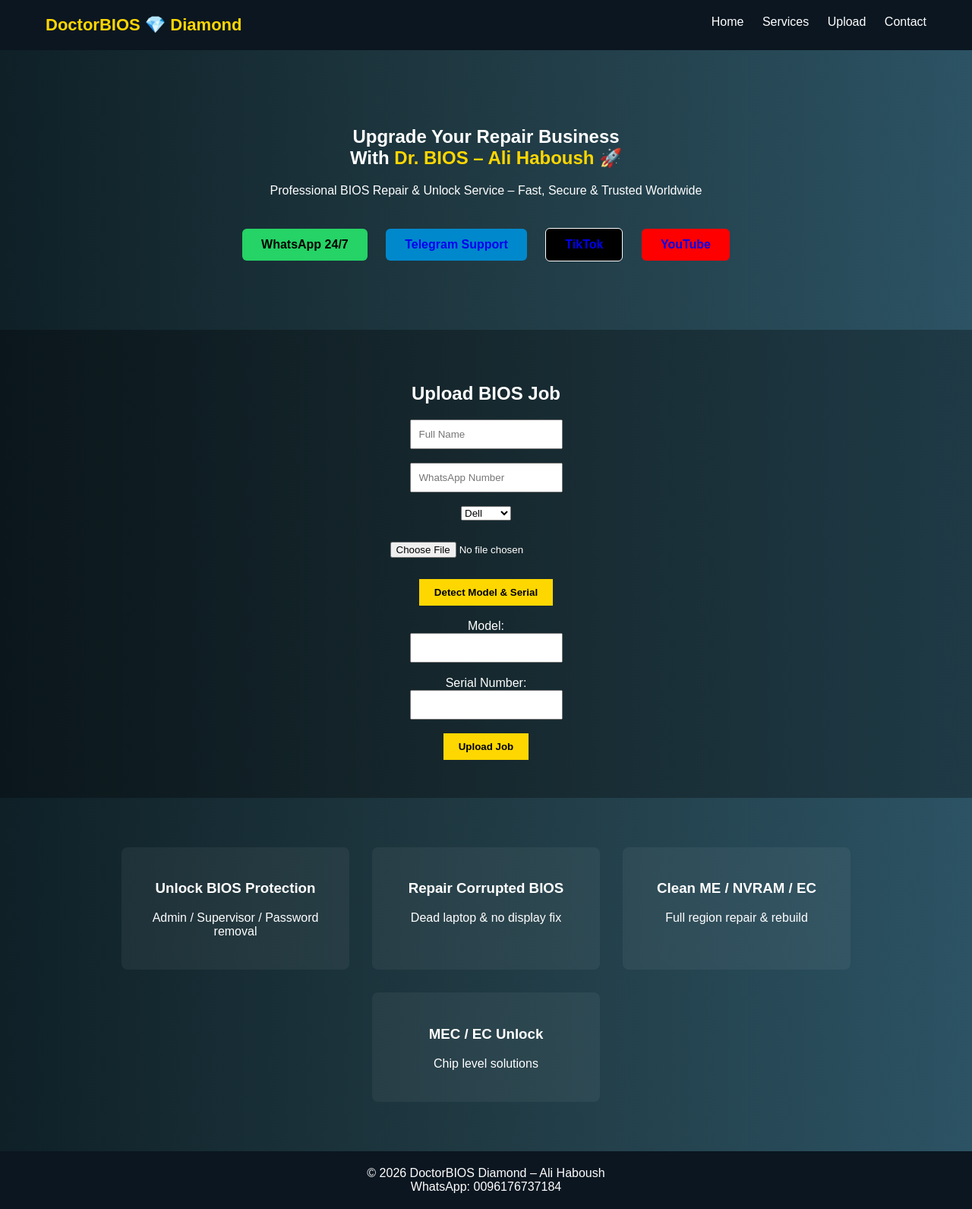
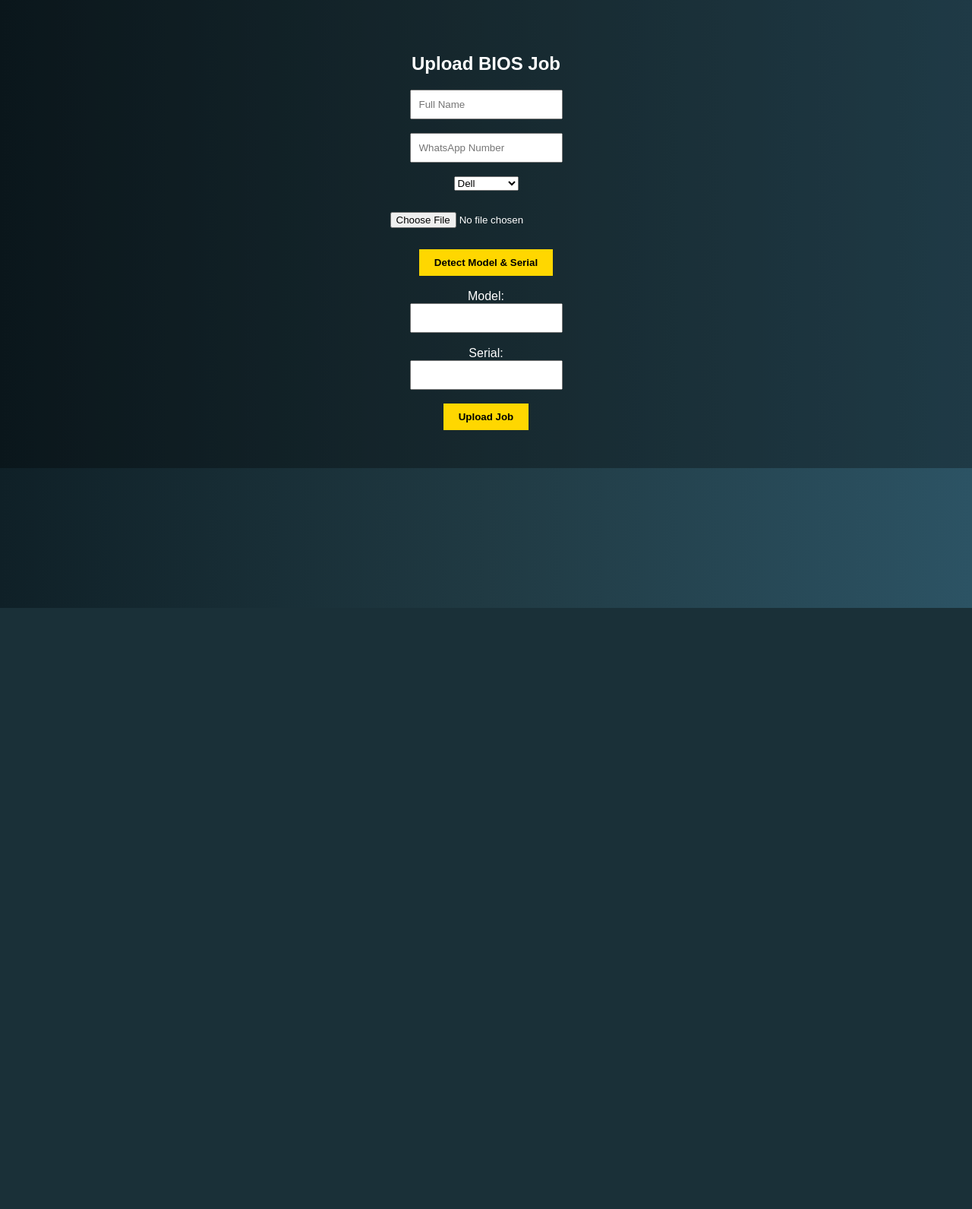
Before and after one commit to alihabosh/DoctorBIOS, a Flask app: page / in a window 1280 px wide. Shown: the whole page at 76% size. After the commit the page ends 800 px from the top, so only its background shows below. Run offline with Flask 3, Linux system fonts and the light colour scheme.

Commit message:
Diamond Upload System

```diff
--- a/server.py
+++ b/server.py
@@ -1,120 +1,87 @@
 from flask import Flask, render_template, request, jsonify
 import os
 import requests
-from werkzeug.utils import secure_filename
 
 app = Flask(__name__)
 
 UPLOAD_FOLDER = "uploads"
 os.makedirs(UPLOAD_FOLDER, exist_ok=True)
-app.config["UPLOAD_FOLDER"] = UPLOAD_FOLDER
 
-BOT_TOKEN = os.environ.get("TELEGRAM_BOT_TOKEN")
-CHAT_ID  = os.environ.get("TELEGRAM_CHAT_ID")
+BOT_TOKEN = "PUT_YOUR_BOT_TOKEN"
+CHAT_ID = "PUT_YOUR_CHAT_ID"
 
-# ---------------- DMI Extract ----------------
-
-def extract_dmi_info(path):
-
-    with open(path,"rb") as f:
-        data=f.read()
-
-    model=None
-    serial=None
-
-    anchor=data.find(b"_SM_")
-
-    if anchor==-1:
-        return None,None
-
-    for i in range(anchor,len(data)-4):
-
-        if data[i]==0x01:
-
-            length=data[i+1]
-            strings_start=i+length
-
-            end=data.find(b"\x00\x00",strings_start)
-            strings=data[strings_start:end].split(b"\x00")
-
-            if len(strings)>2:
-                model=strings[1].decode(errors="ignore")
-                serial=strings[2].decode(errors="ignore")
-                break
-
-    return model,serial
-
-# ---------------- Telegram Send ----------------
-
-def send_to_telegram(file_path,name,whatsapp,brand,model,serial):
-
-    caption=f"""
-New BIOS Job 📥
-
-Name: {name}
-WhatsApp: {whatsapp}
-Brand: {brand}
-Model: {model}
-Serial: {serial}
-"""
-
-    url=f"https://api.telegram.org/bot{BOT_TOKEN}/sendDocument"
-
-    with open(file_path,"rb") as file:
-
-        requests.post(
-            url,
-            data={
-                "chat_id":CHAT_ID,
-                "caption":caption
-            },
-            files={"document":file}
-        )
-
-# ---------------- Pages ----------------
-
-@app.route('/')
-def index():
+@app.route("/")
+def home():
     return render_template("index.html")
 
-# ---------------- Detect DMI ----------------
-
-@app.route('/detect_dmi',methods=['POST'])
+@app.route("/detect_dmi", methods=["POST"])
 def detect_dmi():
 
-    file=request.files['bios']
-    file.save("temp.bin")
+    file = request.files["bios"]
+    data = file.read()
 
-    model,serial=extract_dmi_info("temp.bin")
+    model = "Not Detected"
+    serial = "Not Detected"
+
+    try:
+        text = data.decode(errors="ignore")
+
+        if "Dell" in text:
+            model="Dell Laptop"
+
+        if "Lenovo" in text:
+            model="Lenovo Laptop"
+
+        if "SerialNumber" in text:
+            idx=text.find("SerialNumber")
+            serial=text[idx:idx+30]
+
+    except:
+        pass
 
     return jsonify({
         "model":model,
         "serial":serial
     })
 
-# ---------------- Final Upload ----------------
-
-@app.route('/submit_job',methods=['POST'])
+@app.route("/submit_job", methods=["POST"])
 def submit_job():
 
-    name=request.form['name']
-    whatsapp=request.form['whatsapp']
-    brand=request.form['brand']
-    model=request.form['model']
-    serial=request.form['serial']
+    name=request.form.get("name")
+    whatsapp=request.form.get("whatsapp")
+    brand=request.form.get("brand")
+    model=request.form.get("model")
+    serial=request.form.get("serial")
+    bios=request.files.get("bios")
 
-    bios=request.files['bios']
-
-    filename=secure_filename(f"{serial}_{brand}.bin")
-    filepath=os.path.join(app.config["UPLOAD_FOLDER"],filename)
-
+    filepath=os.path.join(UPLOAD_FOLDER,bios.filename)
     bios.save(filepath)
 
-    send_to_telegram(filepath,name,whatsapp,brand,model,serial)
+    message=f"""
+💎 NEW BIOS JOB
 
-    return "Uploaded Successfully"
+👤 Name: {name}
+📱 WhatsApp: {whatsapp}
+🏷 Brand: {brand}
+💻 Model: {model}
+🔢 Serial: {serial}
+"""
 
-# ---------------- Run ----------------
+    requests.post(
+        f"https://api.telegram.org/bot{BOT_TOKEN}/sendMessage",
+        data={
+            "chat_id":CHAT_ID,
+            "text":message
+        }
+    )
+
+    requests.post(
+        f"https://api.telegram.org/bot{BOT_TOKEN}/sendDocument",
+        data={"chat_id":CHAT_ID},
+        files={"document":open(filepath,"rb")}
+    )
+
+    return "OK"
 
 if __name__=="__main__":
-    app.run(host="0.0.0.0",port=10000)
+    app.run()
--- a/templates/index.html
+++ b/templates/index.html
@@ -5,71 +5,34 @@
 <title>DoctorBIOS Diamond</title>
 <link rel="stylesheet" href="{{ url_for('static', filename='css/style.css') }}">
 </head>
+
 <body>
 
-<header>
-    <div class="logo">DoctorBIOS 💎 Diamond</div>
-    <nav>
-        <a href="#">Home</a>
-        <a href="#services">Services</a>
-        <a href="#upload">Upload</a>
-        <a href="#contact">Contact</a>
-    </nav>
-</header>
-
-<section class="hero">
-    <h1>
-        Upgrade Your Repair Business<br>
-        With <span>Dr. BIOS – Ali Haboush</span> 🚀
-    </h1>
-
-    <p>
-        Professional BIOS Repair & Unlock Service – Fast, Secure & Trusted Worldwide
-    </p>
-
-    <div class="buttons">
-        <a class="btn whatsapp"
-           href="https://wa.me/96176737184"
-           target="_blank">
-           WhatsApp 24/7
-        </a>
-
-        <a class="btn telegram"
-           href="https://t.me/+ldKd3wgyIMU0ZWI0"
-           target="_blank">
-           Telegram Support
-        </a>
-
-        <a class="btn tiktok"
-           href="https://www.tiktok.com/@alihabosh"
-           target="_blank">
-           TikTok
-        </a>
-
-        <a class="btn youtube"
-           href="https://www.youtube.com/@ALIHABOSH"
-           target="_blank">
-           YouTube
-        </a>
-    </div>
-</section>
-
-<!-- ================= SMART UPLOAD ================= -->
-
-<section id="upload" class="upload-section">
+<section class="upload-section">
 
 <h2>Upload BIOS Job</h2>
 
-<input type="text" id="name" placeholder="Full Name" required><br><br>
-
-<input type="text" id="whatsapp" placeholder="WhatsApp Number" required><br><br>
+<input type="text" id="name" placeholder="Full Name"><br><br>
+<input type="text" id="whatsapp" placeholder="WhatsApp Number"><br><br>
 
 <select id="brand">
-  <option value="Dell">Dell</option>
-  <option value="Lenovo">Lenovo</option>
-</select><br><br>
+<option>Dell</option>
+<option>Lenovo</option>
+<option>HP</option>
+<option>Toshiba</option>
+<option>Sony</option>
+<option>Panasonic</option>
+<option>Acer</option>
+<option>ASUS</option>
+<option>Apple</option>
+<option>Samsung</option>
+<option>Huawei</option>
+<option>Redmi</option>
+</select>
 
-<input type="file" id="biosFile" required><br><br>
+<br><br>
+
+<input type="file" id="biosFile"><br><br>
 
 <button onclick="detectDMI()">Detect Model & Serial</button>
 
@@ -78,44 +41,12 @@
 Model:<br>
 <input type="text" id="model"><br><br>
 
-Serial Number:<br>
+Serial:<br>
 <input type="text" id="serial"><br><br>
 
 <button onclick="submitJob()">Upload Job</button>
 
 </section>
-
-<!-- ================= SERVICES ================= -->
-
-<section id="services" class="services">
-    <div class="card">
-        <h3>Unlock BIOS Protection</h3>
-        <p>Admin / Supervisor / Password removal</p>
-    </div>
-
-    <div class="card">
-        <h3>Repair Corrupted BIOS</h3>
-        <p>Dead laptop & no display fix</p>
-    </div>
-
-    <div class="card">
-        <h3>Clean ME / NVRAM / EC</h3>
-        <p>Full region repair & rebuild</p>
-    </div>
-
-    <div class="card">
-        <h3>MEC / EC Unlock</h3>
-        <p>Chip level solutions</p>
-    </div>
-</section>
-
-<footer id="contact">
-    © 2026 DoctorBIOS Diamond – Ali Haboush
-    <br>
-    WhatsApp: 0096176737184
-</footer>
-
-<!-- ================= JAVASCRIPT ================= -->
 
 <script>
 
@@ -123,22 +54,17 @@ function detectDMI(){
 
  let file=document.getElementById("biosFile").files[0];
 
- if(!file){
-   alert("Please select BIOS file first");
-   return;
- }
-
- let formData=new FormData();
- formData.append("bios",file);
+ let fd=new FormData();
+ fd.append("bios",file);
 
  fetch("/detect_dmi",{
    method:"POST",
-   body:formData
+   body:fd
  })
  .then(res=>res.json())
  .then(data=>{
-   document.getElementById("model").value=data.model || "";
-   document.getElementById("serial").value=data.serial || "";
+   document.getElementById("model").value=data.model;
+   document.getElementById("serial").value=data.serial;
  });
 
 }
@@ -158,7 +84,7 @@ function submitJob(){
    method:"POST",
    body:fd
  }).then(()=>{
-   alert("Uploaded Successfully ✅");
+   alert("Uploaded Successfully");
  });
 
 }
```
Also changed, not shown: style.css (+7 -132 lines).
